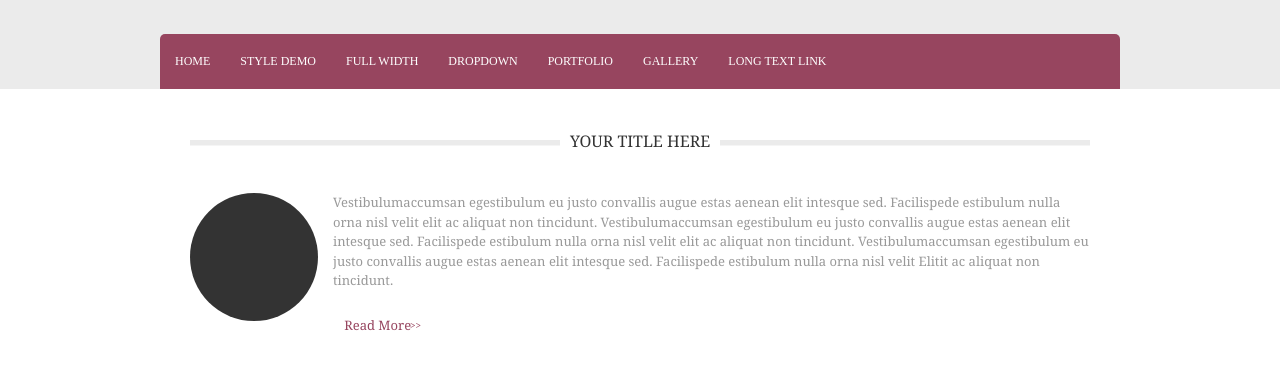
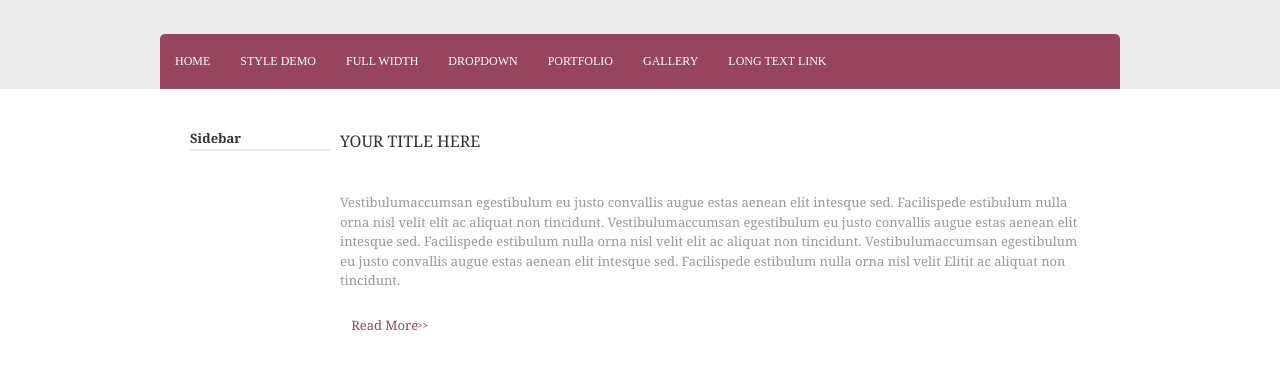
Before and after one commit to dykyiivan/Imaginative-light, a plain HTML site: page index.html in a window 1280 px wide. Shown: the part 122-504 px from the top of the page. Drawn offline with Linux system fonts and the light colour scheme.

Commit message:
two column

```diff
--- a/css/style.css
+++ b/css/style.css
@@ -160,7 +160,6 @@ input[type="search"]::-moz-placeholder { /* Для зміни зовнішньо
 	border-radius: 5px 0 0 0;
 }
 
-
 .nav li a:hover {
 	background: #6a3144;
 }
@@ -172,18 +171,32 @@ input[type="search"]::-moz-placeholder { /* Для зміни зовнішньо
 	font-family: Georgia,sans-serif;
 	font-size: 13px;
 	line-height: 1.5;
-	margin: 0 auto;
+	margin: 40px auto 0;
 	max-width: 900px;
+	padding: 0 15px;
 }
 
-.img {
-	background: #333;
-	border-radius: 50%;
-	display: block;
+.content::after {
+	clear: both;
+	content: "";
+	display: table;
+}
+
+.content article {
+	float: right;
+	max-width: 750px;
+}
+
+aside {
 	float: left;
-	height: 128px;
-	margin-right: 15px;
-	width: 128px;
+	padding-right: 10px;
+	width: 140px;
+}
+
+aside h3 {
+	border-bottom: 2px solid #ededed;
+	color: #333;
+	font-size: 13px;
 }
 
 .heading {
@@ -191,46 +204,10 @@ input[type="search"]::-moz-placeholder { /* Для зміни зовнішньо
 	font-family: Georgia,sans-serif;
 	font-size: 16px;
 	font-weight: normal;
-	margin: 40px 0;
-	overflow: hidden;
-	text-align: center;
+	margin-bottom: 40px;
+	text-align: left;
 }
 
-.heading:before,.heading:after {
-	background-clip: content-box;
-	background: #ebebeb;
-	border-bottom: 1px solid rgba(255,255,255,.5);
-	content: "";
-	display: inline-block;
-	height: 5px;
-	position: relative;
-	vertical-align: middle;
-	width: 50%;
-}
-
-.heading:before {
-	left: -10px;
-	margin: 0 0 0 -50%;
-}
-.heading:after {
-	left: 10px;
-	margin: 0 -50% 0 0;
-}
-
-.content {
-	padding: 0 15px;
-}
-
-.content img {
-	background: #333;
-	border-radius: 50%;
-	border: 0;
-	float: left;
-	height: 128px;
-	margin-right: 15px;
-	width: 128px;
-
-}
 
 .read-more {
 	color: #97455f;
@@ -248,7 +225,6 @@ a.read-more:after {
 	position: relative;
 	right: 1px;
 	top: 2px;
-
 }
 
 .read-more:hover {
@@ -258,7 +234,6 @@ a.read-more:after {
 .read-more-img {
 	float: none!important;
 	padding-left: 4px;
-
 }
 
 /* SECOND CONTENT */
@@ -266,10 +241,12 @@ a.read-more:after {
 .contact-us {
 	background: #97455f;
 	border-radius: 5px;
-	margin-top: 50px;
+	margin: 70px auto 0;
 	overflow: hidden;
 	padding-bottom: 20px;
+	max-width: 900px;
 }
+
 
 .contact-us-content {
 	color: #e5e5e5;
--- a/index.html
+++ b/index.html
@@ -33,14 +33,17 @@
 		</section>
 	</header>
 	<section class="content">
+		<aside>
+			<h3 class="sidebar">Sidebar</h3>
+		</aside>
 		<article>
-				<h2 class="heading">YOUR TITLE HERE</h2>
-				<a href="#" class="img"></a>
-				<p>
-				Vestibulumaccumsan egestibulum eu justo convallis augue estas aenean elit intesque sed. Facilispede estibulum nulla orna nisl velit elit ac aliquat non tincidunt. Vestibulumaccumsan egestibulum eu justo convallis augue estas aenean elit intesque sed. Facilispede estibulum nulla orna nisl velit elit ac aliquat non tincidunt. Vestibulumaccumsan egestibulum eu justo convallis augue estas aenean elit intesque sed. Facilispede estibulum nulla orna nisl velit Elitit ac aliquat non tincidunt.
-				</p>
-				<a href="#" class="read-more">Read More</a>
+			<h2 class="heading">YOUR TITLE HERE</h2>
+			<p>
+			Vestibulumaccumsan egestibulum eu justo convallis augue estas aenean elit intesque sed. Facilispede estibulum nulla orna nisl velit elit ac aliquat non tincidunt. Vestibulumaccumsan egestibulum eu justo convallis augue estas aenean elit intesque sed. Facilispede estibulum nulla orna nisl velit elit ac aliquat non tincidunt. Vestibulumaccumsan egestibulum eu justo convallis augue estas aenean elit intesque sed. Facilispede estibulum nulla orna nisl velit Elitit ac aliquat non tincidunt.
+			</p>
+			<a href="#" class="read-more">Read More</a>
 		</article>
+	</section>
 		<section class="contact-us">
 			<section class="contact-us-content">
 				<p id="contact-us-title">Orciinterdum Corper Elit Nam ?</p>
@@ -48,7 +51,6 @@
 			</section>
 			<button>CONTACT US TODAY</button>
 		</section>
-	</section>
 	<footer>
 		<section class="footer-wrapper">
 			<p class="copyringht-left">
```
